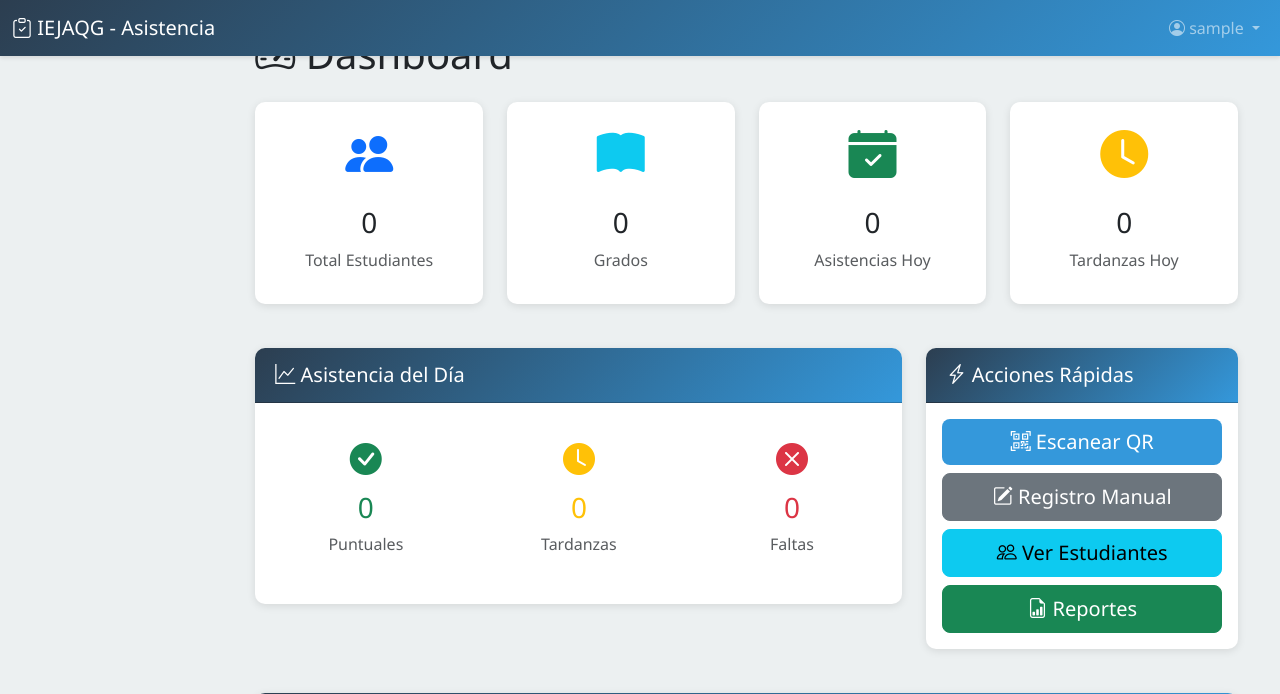
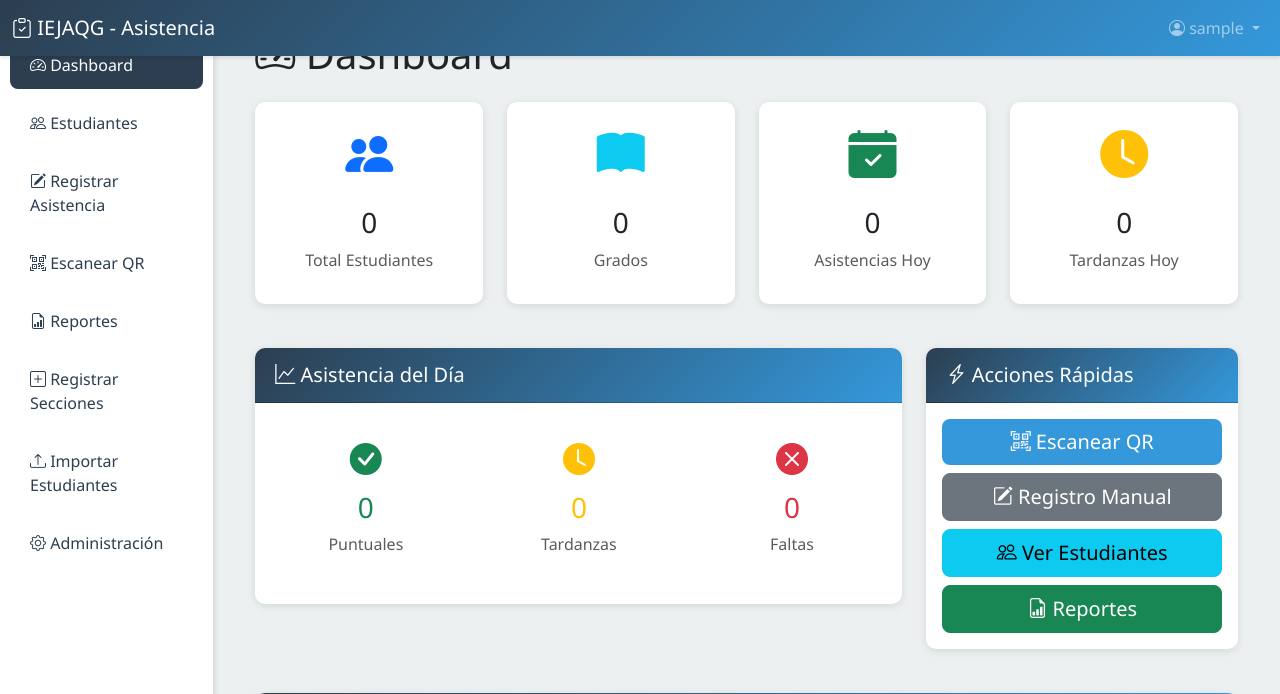
Before and after one commit to EliQC/Sistema-Asistencia-con-QR, a Django app: page / in a window 1280 px wide. Shown: the top 694 px of the page. Run offline with Django 5.2, Linux system fonts and the light colour scheme; the visitor is signed in with stand-in values (Sample User, id 1); data that the repository does not hold is empty.

Commit message:
Fix: Mostrar sidebar fijo en escritorio y offcanvas en móviles

```diff
--- a/templates/base.html
+++ b/templates/base.html
@@ -144,13 +144,9 @@
 
     <div class="container-fluid">
         <div class="row">
-            <!-- Sidebar -->
-            <nav id="sidebarMenu" class="col-md-3 col-lg-2 d-md-block sidebar offcanvas offcanvas-start" tabindex="-1">
-                <div class="offcanvas-header">
-                    <h5 class="offcanvas-title">Menú</h5>
-                    <button type="button" class="btn-close text-reset" data-bs-dismiss="offcanvas" aria-label="Close"></button>
-                </div>
-                <div class="offcanvas-body d-flex flex-column p-0">
+            <!-- Sidebar (visible en escritorio) -->
+            <nav class="col-12 col-md-2 d-none d-md-block sidebar">
+                <div class="position-sticky pt-3">
                     <ul class="nav flex-column">
                         <li class="nav-item">
                             <a class="nav-link {% if request.path == '/' %}active{% endif %}" href="{% url 'dashboard' %}">
@@ -198,8 +194,64 @@
                 </div>
             </nav>
 
+            <!-- Sidebar offcanvas para móviles -->
+            <div class="d-md-none">
+                <nav id="sidebarMenu" class="offcanvas offcanvas-start" tabindex="-1">
+                    <div class="offcanvas-header">
+                        <h5 class="offcanvas-title">Menú</h5>
+                        <button type="button" class="btn-close text-reset" data-bs-dismiss="offcanvas" aria-label="Close"></button>
+                    </div>
+                    <div class="offcanvas-body d-flex flex-column p-0">
+                        <ul class="nav flex-column">
+                            <li class="nav-item">
+                                <a class="nav-link {% if request.path == '/' %}active{% endif %}" href="{% url 'dashboard' %}">
+                                    <i class="bi bi-speedometer2"></i> Dashboard
+                                </a>
+                            </li>
+                            <li class="nav-item">
+                                <a class="nav-link {% if 'estudiantes' in request.path %}active{% endif %}" href="{% url 'lista_estudiantes' %}">
+                                    <i class="bi bi-people"></i> Estudiantes
+                                </a>
+                            </li>
+                            <li class="nav-item">
+                                <a class="nav-link {% if 'registrar' in request.path %}active{% endif %}" href="{% url 'registrar_asistencia_manual' %}">
+                                    <i class="bi bi-pencil-square"></i> Registrar Asistencia
+                                </a>
+                            </li>
+                            <li class="nav-item">
+                                <a class="nav-link {% if 'escanear' in request.path %}active{% endif %}" href="{% url 'registrar_asistencia_qr' %}">
+                                    <i class="bi bi-qr-code-scan"></i> Escanear QR
+                                </a>
+                            </li>
+                            <li class="nav-item">
+                                <a class="nav-link {% if 'reportes' in request.path %}active{% endif %}" href="{% url 'reporte_asistencia' %}">
+                                    <i class="bi bi-file-earmark-bar-graph"></i> Reportes
+                                </a>
+                            </li>
+                            {% if user.is_staff or user.is_superuser %}
+                            <li class="nav-item">
+                                <a class="nav-link {% if 'secciones/registrar-multiples' in request.path %}active{% endif %}" href="{% url 'registrar_secciones_multiples' %}">
+                                    <i class="bi bi-plus-square"></i> Registrar Secciones
+                                </a>
+                            </li>
+                            <li class="nav-item">
+                                <a class="nav-link {% if 'importar' in request.path %}active{% endif %}" href="{% url 'importar_estudiantes_web' %}">
+                                    <i class="bi bi-upload"></i> Importar Estudiantes
+                                </a>
+                            </li>
+                            {% endif %}
+                            <li class="nav-item mt-auto mb-3">
+                                <a class="nav-link" href="/admin/">
+                                    <i class="bi bi-gear"></i> Administración
+                                </a>
+                            </li>
+                        </ul>
+                    </div>
+                </nav>
+            </div>
+
             <!-- Contenido Principal -->
-            <main class="col-md-9 ms-sm-auto col-lg-10 content-area">
+            <main class="col-12 col-md-10 ms-sm-auto col-lg-10 content-area">
                 <!-- Mensajes -->
                 {% if messages %}
                     {% for message in messages %}
```
